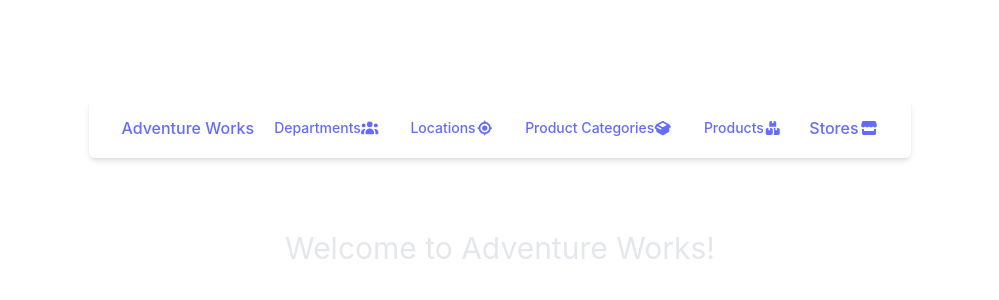
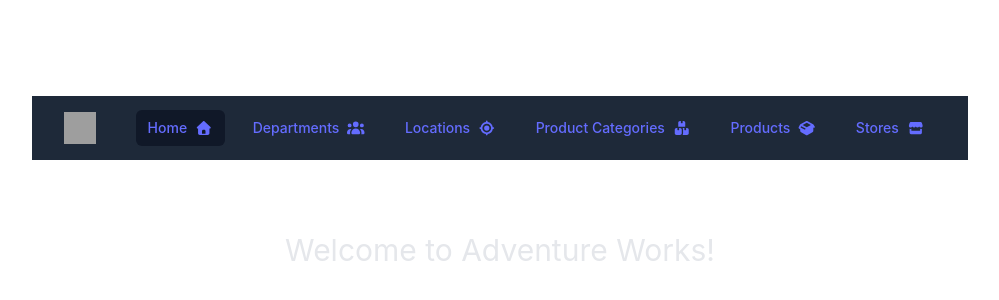
Before and after one commit to arvidwaldner/adventure-works-react-app, a React (Vite) app in the folder application/: page / in a window 1280 px wide. Shown: the part 218-518 px from the top of the page, without its empty margins (140-1139 px from the left). Built offline with nearby package versions, Linux system fonts and the light colour scheme; grey boxes are pictures that could not be loaded.

Commit message:
Replacing the Navbar with tailwind css template version.

```diff
--- a/application/package.json
+++ b/application/package.json
@@ -13,6 +13,8 @@
     "@fortawesome/fontawesome-svg-core": "^7.0.0",
     "@fortawesome/free-solid-svg-icons": "^7.0.0",
     "@fortawesome/react-fontawesome": "^3.0.2",
+    "@headlessui/react": "^2.2.7",
+    "@heroicons/react": "^2.2.0",
     "axios": "^1.11.0",
     "react": "^19.1.1",
     "react-dom": "^19.1.1",
--- a/application/src/App.tsx
+++ b/application/src/App.tsx
@@ -1,16 +1,17 @@
 import './App.css'
-import { ToastContainer, toast } from "react-toastify";
-import { Link, Route, Switch } from "wouter";
+import { ToastContainer } from "react-toastify";
+import { Route, Switch } from "wouter";
 import Home from './HomeComponent';
 import Departments from './departments/DepartmentsComponent';
-import NavigationBar from './NavigationBarComponent';
 import Locations from './locations/LocationsComponent';
+import NavbarMenu from './NavbarMenuComponent';
 
 function App() {
 
   return (
     <>
-          <NavigationBar />
+        <div className="min-h-full">
+          <NavbarMenu />
           <div className='container mx-auto px-4 pt-10'>
             <Switch>
               <Route path="/" component={Home} />
@@ -19,6 +20,7 @@
             </Switch>
           </div>
           <ToastContainer />
+        </div>
     </>
   )
 }
--- /dev/null
+++ b/application/src/NavbarMenuComponent.tsx
@@ -0,0 +1,61 @@
+import { FontAwesomeIcon } from '@fortawesome/react-fontawesome'
+import { faBoxes, faHome, faLocation, faUsers, faStore, faBoxOpen } from "@fortawesome/free-solid-svg-icons";
+import { Link } from "wouter";
+import { Disclosure } from '@headlessui/react'
+
+const navigation = [
+  { name: 'Home', href: '/.', current: true, icon: faHome },
+  { name: 'Departments', href: '/departments', current: false, icon: faUsers },
+  { name: 'Locations', href: '/locations', current: false, icon: faLocation },
+  { name: 'Product Categories', href: '/product-categories', current: false, icon: faBoxes },
+  { name: 'Products', href: '/products', current: false, icon: faBoxOpen },
+  { name: 'Stores', href: '/stores', current: false, icon: faStore }
+]
+
+function classNames(...classes: string[]) {
+  return classes.filter(Boolean).join(' ')
+}
+
+const NavbarMenu = () => {
+    return (
+        <>
+        <Disclosure as="nav" className="bg-gray-800">
+          <div className="mx-auto max-w-7xl px-4 sm:px-6 lg:px-8">
+            <div className="flex h-16 items-center justify-between">
+              <div className="flex items-center">
+                <div className="shrink-0">
+                  <img
+                    alt="Your Company"
+                    src="https://tailwindcss.com/plus-assets/img/logos/mark.svg?color=indigo&shade=500"
+                    className="size-8"
+                  />
+                </div>
+                <div className="hidden md:block">
+                  <div className="ml-10 flex items-baseline space-x-4">
+                    {navigation.map((item) => (
+                      <Link
+                        key={item.name}
+                        to={item.href}
+                        aria-current={item.current ? 'page' : undefined}
+                        className={classNames(
+                          item.current ? 'bg-gray-900 text-white' : 'text-gray-300 hover:bg-white/5 hover:text-white',
+                          'rounded-md px-3 py-2 text-sm font-medium',
+                        )
+                        }
+                      >
+                        {item.name}
+                        {item.icon && <FontAwesomeIcon icon={item.icon} className="ml-2" />}
+                      </Link>
+                    ))}
+                  </div>
+                </div>
+              </div>
+
+            </div>
+          </div>
+        </Disclosure>
+        </>
+    );
+};
+
+export default NavbarMenu;
--- a/application/src/NavigationBarComponent.tsx
+++ /dev/null
@@ -1,57 +0,0 @@
-import { FontAwesomeIcon } from '@fortawesome/react-fontawesome'
-import { faBoxes, faHome, faLocation, faUsers, faStore, faBoxOpen } from "@fortawesome/free-solid-svg-icons";
-import { Link, Route, Switch } from "wouter";
-import Home from './HomeComponent';
-import Departments from './departments/DepartmentsComponent';
-
-const NavigationBar = () => {
-    return (
-        <>
-            <nav className="sticky top-0 left-0 right-0 block w-full max-w-screen-lg px-4 py-2 mx-auto text-white bg-white shadow-md rounded-md lg:px-8 lg:py-3">
-                    <div className="container flex flex-wrap items-center justify-between mx-auto text-slate-800">
-                        <Link href="/" className="mr-4 block cursor-pointer py-1.5 text-base text-slate-800 font-semibold">
-                            Adventure Works
-                        </Link>
-                    <div className="hidden lg:block">
-                        <ul className="flex flex-col gap-2 mt-2 mb-4 lg:mb-0 lg:mt-0 lg:flex-row lg:items-center lg:gap-6">
-                            <li className="flex items-center p-1 text-sm gap-x-2 text-slate-600">
-                                <Link href="/departments" className="flex items-center">
-                                    Departments  <FontAwesomeIcon icon={faUsers} />
-                                </Link>
-                            </li>
-                            <li className="flex items-center p-1 text-sm gap-x-2 text-slate-600">
-                                <Link href="/locations" className="flex items-center">
-                                    Locations  <FontAwesomeIcon icon={faLocation} />
-                                </Link>
-                            </li>
-                            <li className="flex items-center p-1 text-sm gap-x-2 text-slate-600">
-                                <Link href="/product-categories" className="flex items-center">
-                                    Product Categories  <FontAwesomeIcon icon={faBoxOpen} />
-                                </Link>
-                            </li>
-                            <li className="flex items-center p-1 text-sm gap-x-2 text-slate-600">
-                                <Link href="/products" className="flex items-center">
-                                    Products  <FontAwesomeIcon icon={faBoxes} />
-                                </Link>
-                            </li>
-                            <li>
-                                <Link href="/stores" className="flex items-center">
-                                    Stores  <FontAwesomeIcon icon={faStore} />
-                                </Link>
-                            </li>
-                        </ul>
-                    </div>
-                <button className="relative ml-auto h-6 max-h-[40px] w-6 max-w-[40px] select-none rounded-lg text-center align-middle text-xs font-medium uppercase text-inherit transition-all hover:bg-transparent focus:bg-transparent active:bg-transparent disabled:pointer-events-none disabled:opacity-50 disabled:shadow-none lg:hidden"
-                        type="button">
-                    <span className="absolute transform -translate-x-1/2 -translate-y-1/2 top-1/2 left-1/2">
-                        <svg xmlns="http://www.w3.org/2000/svg" className="w-6 h-6" fill="none" stroke="currentColor" strokeWidth="2">
-                            <path strokeLinecap="round" strokeLinejoin="round" d="M4 6h16M4 12h16M4 18h16"></path>
-                        </svg>
-                    </span>
-                </button>
-            </div>
-        </nav>
-    </>);
-}
-
-export default NavigationBar;
```
Also changed, not shown: 1 other file (tests, documents, lock files or other folders).
